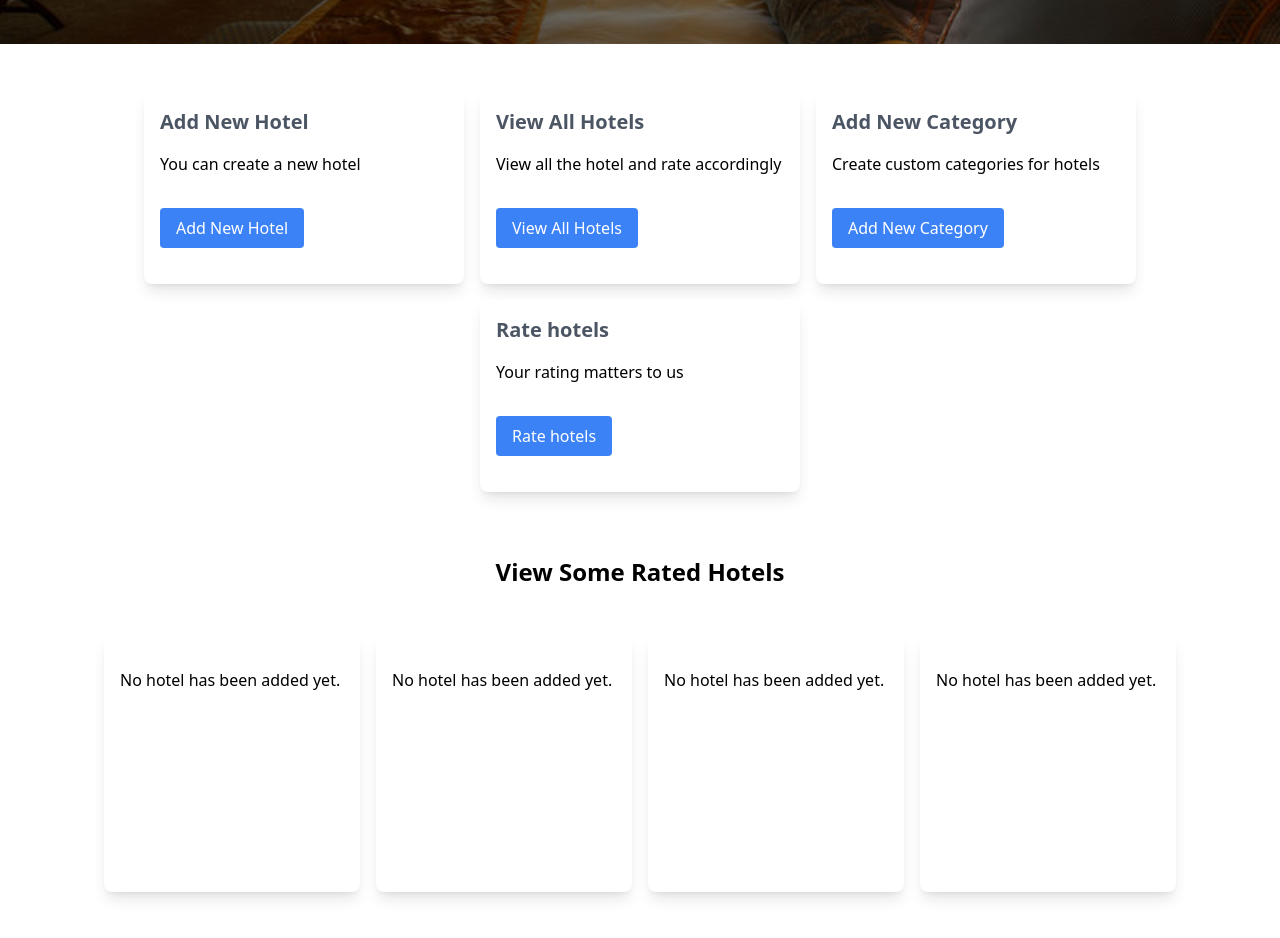
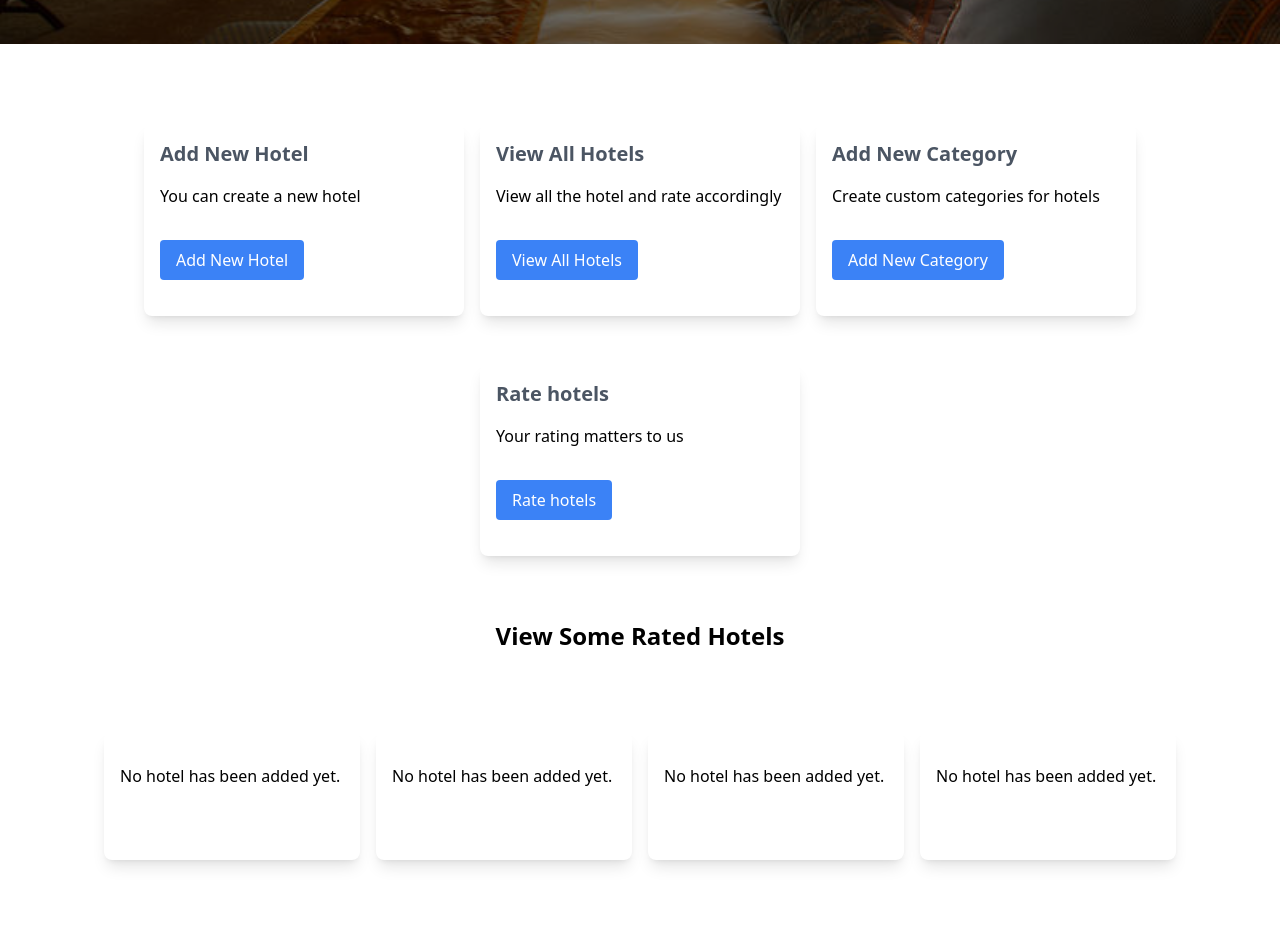
Before and after one commit to Doris-Always/Hotel-Ranking, a Next.js app: page / in a window 1280 px wide. Shown: the part 340-1278 px from the top of the page. Built offline with nearby package versions, Linux system fonts and the light colour scheme.

Commit message:
code cleaning and styling

```diff
--- a/src/app/createHotel/page.tsx
+++ b/src/app/createHotel/page.tsx
@@ -84,7 +84,7 @@ const CreateHotel = () => {
     }
 
     const retrievedArrayString = localStorage.getItem("hotels");
-    // const hotelsFound = retrievedArrayString ? JSON.parse(retrievedArrayString) : [];
+
     const hotelsFound: Hotel[] = retrievedArrayString ? JSON.parse(retrievedArrayString) : [];
 
     const hotelExists = hotelsFound.some((hotel: Hotel) => hotel.name.toLowerCase() === formData.name.toLowerCase());
@@ -125,7 +125,7 @@ const CreateHotel = () => {
             src="/single-executive.jpg"
             alt="Hotel"
             fill
-  style={{ objectFit: 'cover' }}
+           style={{ objectFit: 'cover' }}
             className="mb-2 rounded-t-lg object-cover"
           />
         </div>
--- a/src/app/hotels/page.tsx
+++ b/src/app/hotels/page.tsx
@@ -1,4 +1,4 @@
-// Hotels.tsx
+
 "use client";
 
 import React, { useEffect, useState } from 'react';
@@ -85,13 +85,10 @@ const Hotels = () => {
 
   const [activeHotel, setActiveHotel] = useState<string | null>(null);
 
-  // const handleDelete = (name: string) => {
-  //   console.log("Deleted:", name);
-  //   // Add your deletion logic here
-  // };
+
 
   const handleCardClick = (name: string) => {
-    setActiveHotel((prev) => (prev === name ? null : name)); // Set active hotel or toggle off
+    setActiveHotel((prev) => (prev === name ? null : name));
   };
   return (
     <>
--- a/src/components/cardComponents/card.tsx
+++ b/src/components/cardComponents/card.tsx
@@ -15,6 +15,7 @@ interface CardProps {
 const Card: React.FC<CardProps> = ({children,
     width = 'w-80',
     height = 'h-48',
+
     backgroundColor = 'bg-white',
     className = '',
     imageSrc,
@@ -22,7 +23,7 @@ const Card: React.FC<CardProps> = ({children,
  }) => {
   return (
     <div
-      className={`flex flex-col p-4 shadow-lg rounded-lg ${backgroundColor} ${width} ${height} ${className}`}
+      className={`flex flex-col mt-8 p-4 shadow-lg rounded-lg ${backgroundColor} ${width} ${height} ${className}`}
     >
       {imageSrc && (
         <Image
--- a/src/components/someHotelsRated.tsx
+++ b/src/components/someHotelsRated.tsx
@@ -30,7 +30,7 @@ const SomeHotelsRated = () => {
       if (retrievedArrayString) {
         const hotelFound = JSON.parse(retrievedArrayString);
         if (hotelFound.length > 0) {
-          const lastHotels = hotelFound.slice(-4); // Get the last 4 hotels
+          const lastHotels = hotelFound.slice(-4);
           setHotels(lastHotels);
         }
       }
@@ -46,19 +46,19 @@ const SomeHotelsRated = () => {
 
         <div className="flex flex-wrap justify-between gap-4 p-4 mt-8 mb-12">
           {displayData.map((hotel, index) => (
-            <Card key={index} width="w-64" height="h-64" >
+            <Card key={index} width="w-64" height="h-32" >
 
               {hotel.name ? (
                 <>
                   <h2 className="font-bold text-xl mb-2">{hotel.name}</h2>
-                  <p className="text-gray-700">{hotel.description}</p>
-                  <p className="text-gray-500">Category: {hotel.category}</p>
+                  {/* <p className="text-gray-700">{hotel.description}</p> */}
+                  <p className="text-gray-500"><span className="font-semibold">Category: </span>{hotel.category}</p>
                   <p className="text-gray-500">
-                    Address: {hotel.address}, {hotel.country}
+                   <span className="font-semibold"> Address: </span>{hotel.address}, {hotel.country}
                   </p>
-                  <button className="mt-4 bg-blue-500 text-white py-2 px-4 rounded hover:bg-blue-600 transition duration-300">
+                  {/* <button className="mt-4 bg-blue-500 text-white py-2 px-4 rounded hover:bg-blue-600 transition duration-300">
                     Explore Hotel
-                  </button>
+                  </button> */}
                 </>
               ) : (
                 <p className="my-4">{hotel.description}</p>
```
